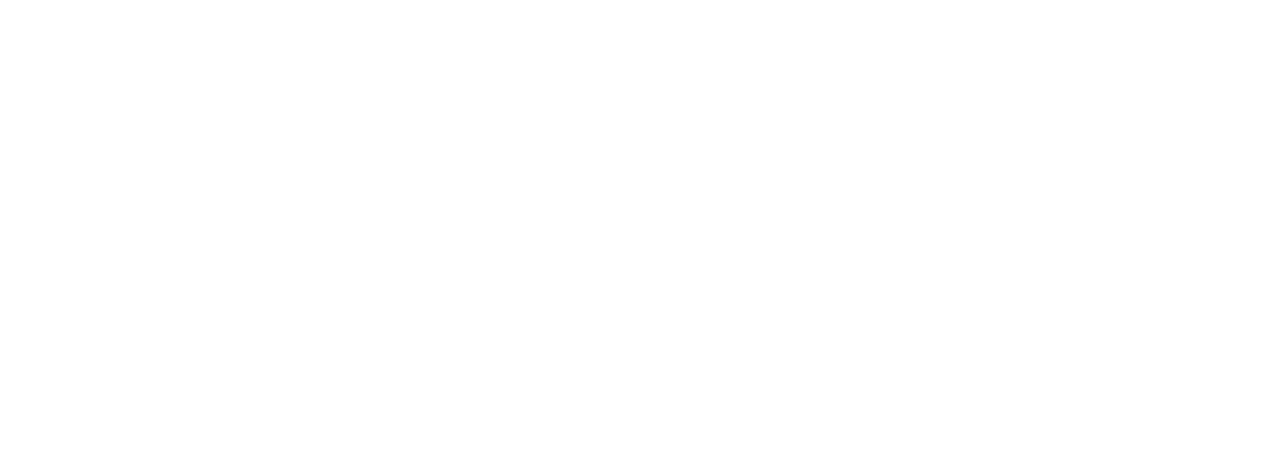
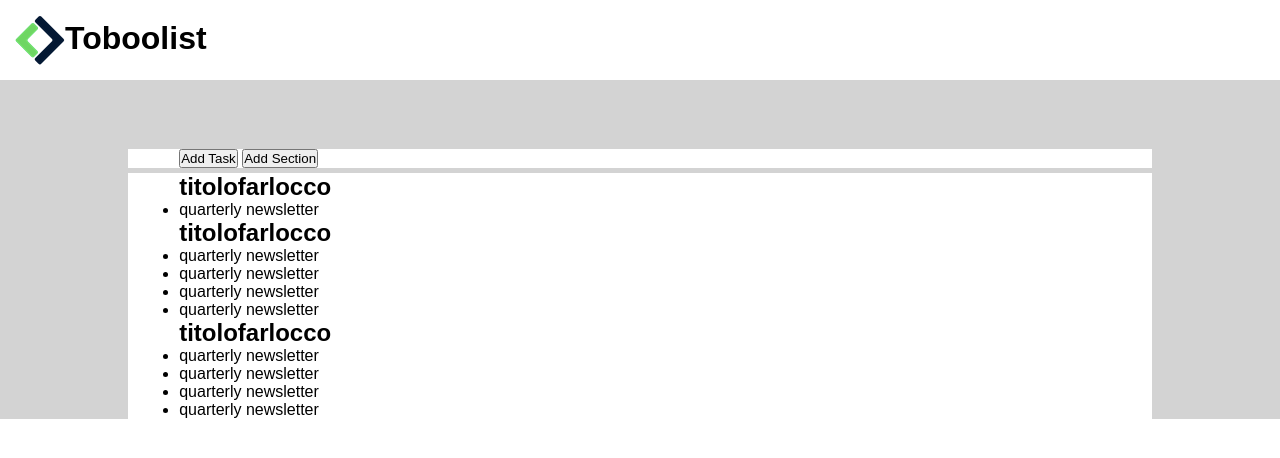
Before and after one commit to MarcoPercolla/html-css-toboolist, a plain HTML site: page index.html in a window 1280 px wide. Drawn offline with Linux system fonts and the light colour scheme.

Commit message:
aggiunge css header e imposta contenuti

```diff
--- a/css/style.css
+++ b/css/style.css
@@ -4,3 +4,36 @@
 	box-sizing: border-box;
     font-family: sans-serif;
 }
+
+section {
+    background-color: white;
+    width: 80%;
+    margin:5px auto;
+}
+
+.container {
+    margin-left: 5%;
+}
+
+main {
+    background-color: lightgray;
+    padding-top: 5%;
+}
+
+.logo {
+    height: 80px;
+    padding-top: 15px;
+    padding-left: 15px;
+}
+
+img {
+    height: 50px;
+
+}
+
+h1 {
+    display: inline-block;
+    position:absolute;
+    padding-top: 5px;
+
+}
--- a/index.html
+++ b/index.html
@@ -9,18 +9,50 @@
 <body>
     <!--S.logo-->           <!--S.=start  E.=end-->
     <header>
-
+        <div class="logo">
+            <img src="./img/Logo.png"> <h1>Toboolist</h1>
+        </div>
     </header>
     <!--E.logo-->
     <main>
         <!--S.bottoni funzioni-->
         <section>
-
+            <div class="container">
+                <button id="buttontask">Add Task</button>
+                <button id="buttonsection">Add Section</button>
+            </div>
         </section>
         <!--bottoni funzioni-->
 
         <!--S.Task list-->
         <section>
+            <div class="container">
+                <h2>titolofarlocco</h2>
+                <ul>
+                    <li>quarterly newsletter</li>
+                </ul>
+            </div>
+
+            <div class="container">
+                <h2>titolofarlocco</h2>
+                <ul>
+                    <li>quarterly newsletter</li>
+                    <li>quarterly newsletter</li>
+                    <li>quarterly newsletter</li>
+                    <li>quarterly newsletter</li>
+                </ul>
+            </div>
+
+            <div class="container">
+                <h2>titolofarlocco</h2>
+                <ul>
+                    <li>quarterly newsletter</li>
+                    <li>quarterly newsletter</li>
+                    <li>quarterly newsletter</li>
+                    <li>quarterly newsletter</li>
+                </ul>
+            </div>
+
 
         </section>
         <!--E.Task list-->
```
